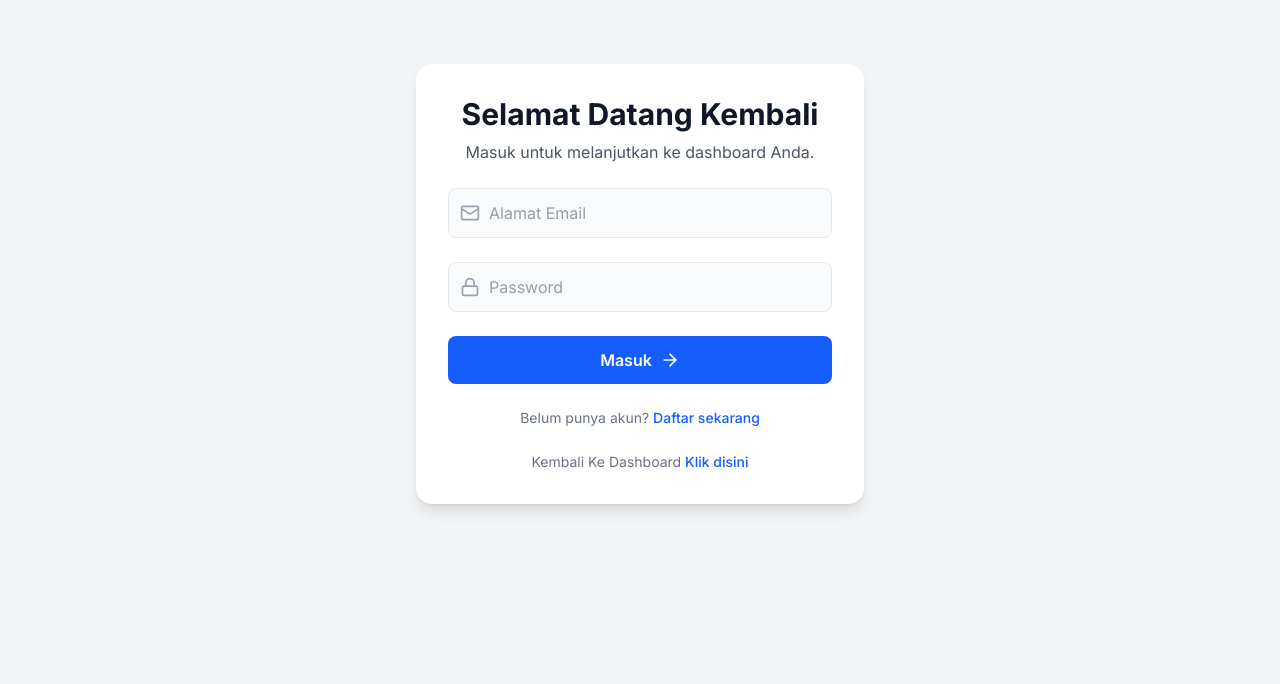
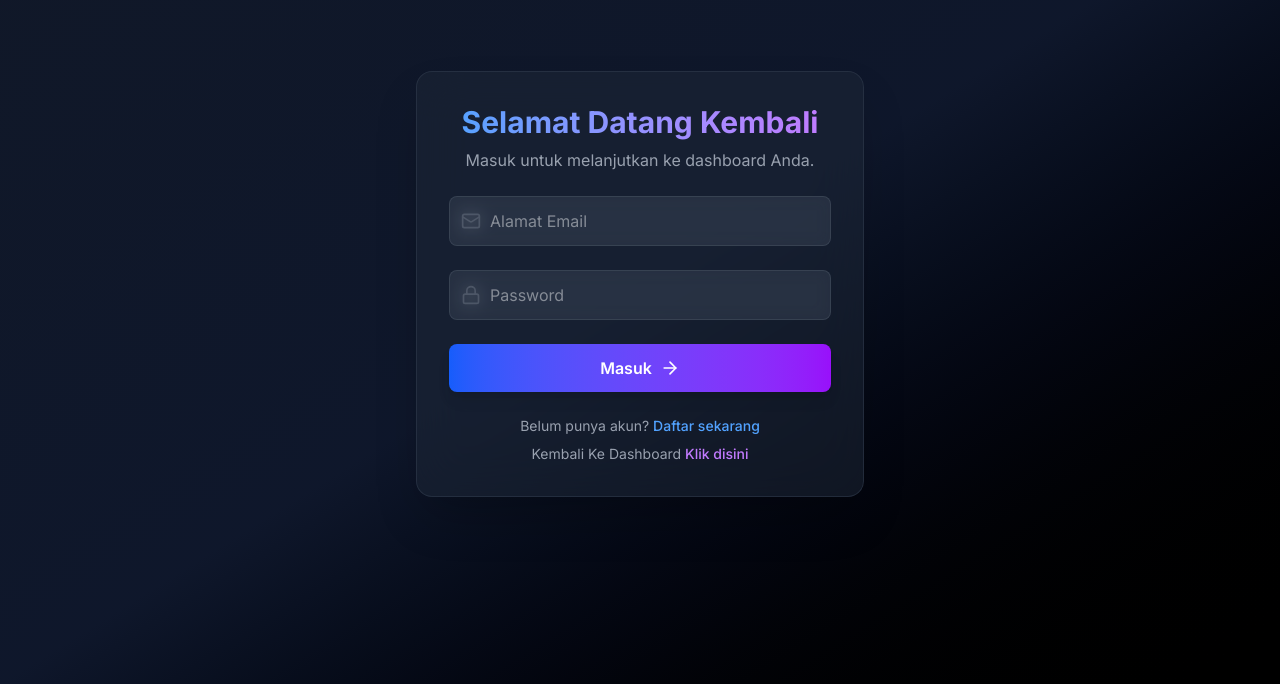
Before and after one commit to Affsyamf/web_parkir, a Next.js app: page /login in a window 1280 px wide. Shown: the part 116-800 px from the top of the page. Built offline with nearby package versions, Linux system fonts and the light colour scheme.

Commit message:
perbaikan ui login

```diff
--- a/src/app/login/page.jsx
+++ b/src/app/login/page.jsx
@@ -2,7 +2,7 @@
 
 import { useState } from 'react';
 import { useRouter } from 'next/navigation';
-import { signIn } from 'next-auth/react'; // Import signIn
+import { signIn } from 'next-auth/react';
 import Link from 'next/link';
 import { Lock, Mail, ArrowRight } from 'lucide-react';
 import { motion } from 'framer-motion';
@@ -20,19 +20,16 @@
     setError('');
 
     try {
-      // Menggunakan fungsi signIn dari NextAuth
       const result = await signIn('credentials', {
-        redirect: false, // Kita handle redirect manual
+        redirect: false,
         email,
         password,
       });
 
       if (result.error) {
-        // Jika NextAuth mengembalikan error (misal: password salah)
         setError('Email atau password salah. Silakan coba lagi.');
         setIsLoading(false);
       } else {
-        // Jika berhasil, arahkan ke halaman dashboard (yang akan kita buat)
         router.push('/dashboard');
       }
     } catch (err) {
@@ -53,16 +50,18 @@
   };
 
   return (
-    <div className="flex items-center justify-center min-h-screen bg-gray-100">
+    <div className="flex items-center justify-center min-h-screen bg-gradient-to-br from-gray-900 via-slate-900 to-black">
       <motion.div
-        className="w-full max-w-md p-8 space-y-6 bg-white rounded-2xl shadow-lg"
+        className="w-full max-w-md p-8 space-y-6 bg-gray-800/50 backdrop-blur-xl border border-gray-700/50 rounded-2xl shadow-2xl"
         initial={{ opacity: 0, scale: 0.95 }}
         animate={{ opacity: 1, scale: 1 }}
         transition={{ duration: 0.3 }}
       >
         <div className="text-center">
-          <h1 className="text-3xl font-bold text-gray-900">Selamat Datang Kembali</h1>
-          <p className="mt-2 text-gray-600">Masuk untuk melanjutkan ke dashboard Anda.</p>
+          <h1 className="text-3xl font-bold bg-gradient-to-r from-blue-400 to-purple-400 bg-clip-text text-transparent">
+            Selamat Datang Kembali
+          </h1>
+          <p className="mt-2 text-gray-400">Masuk untuk melanjutkan ke dashboard Anda.</p>
         </div>
 
         <motion.form
@@ -73,7 +72,10 @@
           animate="visible"
         >
           {error && (
-            <motion.div className="p-3 text-center text-red-800 bg-red-100 border border-red-200 rounded-lg" variants={itemVariants}>
+            <motion.div
+              className="p-3 text-center text-red-300 bg-red-900/30 border border-red-700/50 rounded-lg backdrop-blur-sm"
+              variants={itemVariants}
+            >
               {error}
             </motion.div>
           )}
@@ -83,7 +85,7 @@
             <input
               type="email"
               placeholder="Alamat Email"
-              className="w-full pl-10 pr-4 py-3 text-gray-700 bg-gray-50 border border-gray-200 rounded-lg focus:outline-none focus:ring-2 focus:ring-blue-500 focus:border-transparent"
+              className="w-full pl-10 pr-4 py-3 text-gray-200 bg-gray-700/50 border border-gray-600/50 rounded-lg focus:outline-none focus:ring-2 focus:ring-blue-500/50 focus:border-blue-500/50 backdrop-blur-sm transition-all duration-200 hover:bg-gray-700/70"
               value={email}
               onChange={(e) => setEmail(e.target.value)}
               disabled={isLoading}
@@ -95,7 +97,7 @@
             <input
               type="password"
               placeholder="Password"
-              className="w-full pl-10 pr-4 py-3 text-gray-700 bg-gray-50 border border-gray-200 rounded-lg focus:outline-none focus:ring-2 focus:ring-blue-500 focus:border-transparent"
+              className="w-full pl-10 pr-4 py-3 text-gray-200 bg-gray-700/50 border border-gray-600/50 rounded-lg focus:outline-none focus:ring-2 focus:ring-blue-500/50 focus:border-blue-500/50 backdrop-blur-sm transition-all duration-200 hover:bg-gray-700/70"
               value={password}
               onChange={(e) => setPassword(e.target.value)}
               disabled={isLoading}
@@ -104,7 +106,7 @@
 
           <motion.button
             type="submit"
-            className="w-full px-4 py-3 font-semibold text-white bg-blue-600 rounded-lg hover:bg-blue-700 focus:outline-none focus:ring-2 focus:ring-offset-2 focus:ring-blue-500 disabled:bg-blue-300 transition-all flex items-center justify-center gap-2"
+            className="w-full px-4 py-3 font-semibold text-white bg-gradient-to-r from-blue-600 to-purple-600 rounded-lg hover:from-blue-700 hover:to-purple-700 focus:outline-none focus:ring-2 focus:ring-offset-2 focus:ring-blue-500 focus:ring-offset-gray-800 disabled:from-blue-400 disabled:to-purple-400 transition-all duration-200 flex items-center justify-center gap-2 shadow-lg hover:shadow-blue-500/25"
             disabled={isLoading}
             whileHover={{ scale: 1.02 }}
             whileTap={{ scale: 0.98 }}
@@ -115,18 +117,20 @@
           </motion.button>
         </motion.form>
 
-        <p className="text-sm text-center text-gray-500">
+        <div className="space-y-2">
+          <p className="text-sm text-center text-gray-400">
             Belum punya akun?{' '}
-          <Link href="/register" className="font-medium text-blue-600 hover:underline">
+            <Link href="/register" className="font-medium text-blue-400 hover:text-blue-300 transition-colors duration-200 hover:underline">
               Daftar sekarang
             </Link>
           </p>
-        <p className="text-sm text-center text-gray-500">
+          <p className="text-sm text-center text-gray-400">
             Kembali Ke Dashboard{' '}
-          <Link href="/" className="font-medium text-blue-600 hover:underline">
+            <Link href="/" className="font-medium text-purple-400 hover:text-purple-300 transition-colors duration-200 hover:underline">
               Klik disini
             </Link>
           </p>
+        </div>
       </motion.div>
     </div>
   );
```
Lines whose indentation alone changed are shown as unchanged.
